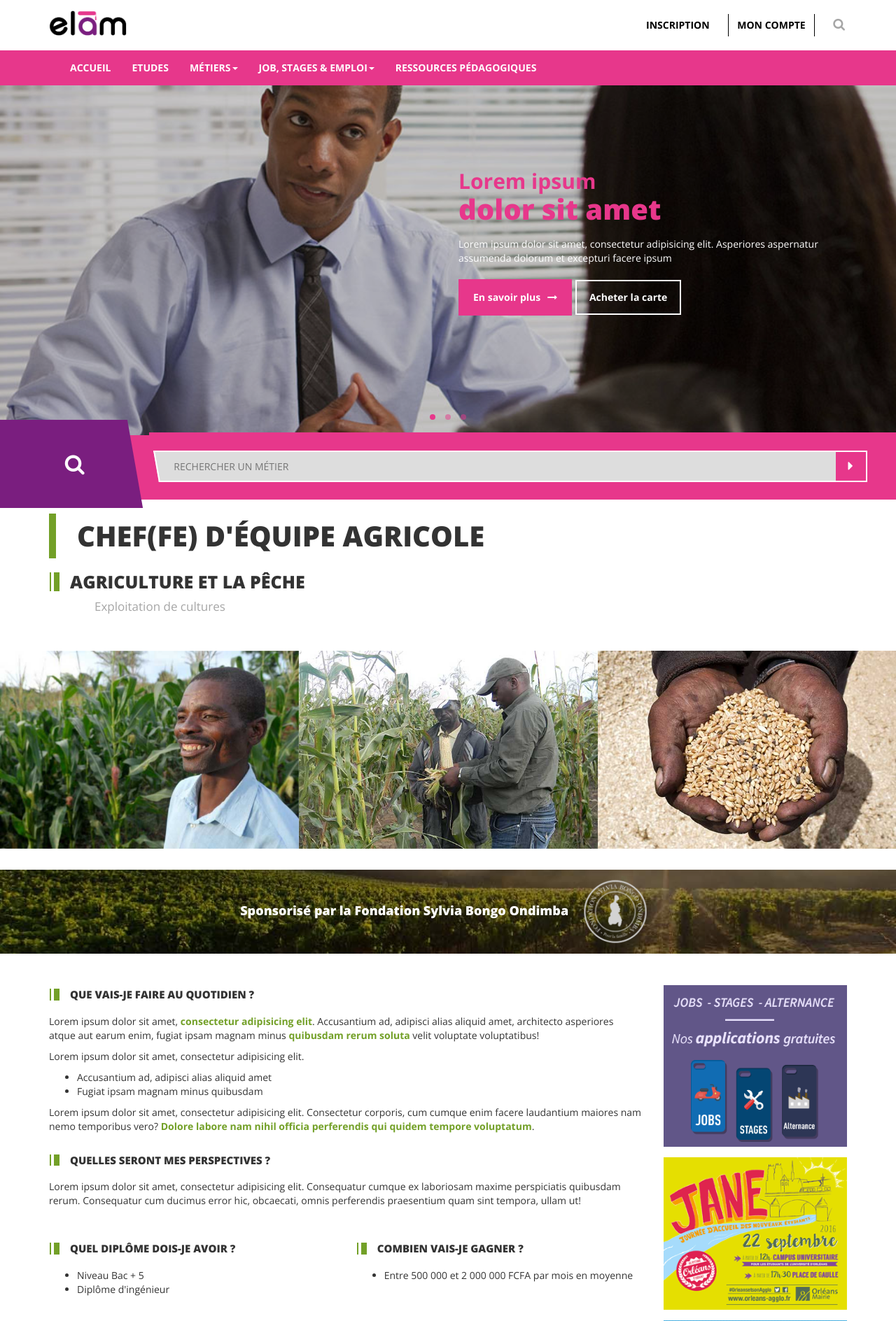
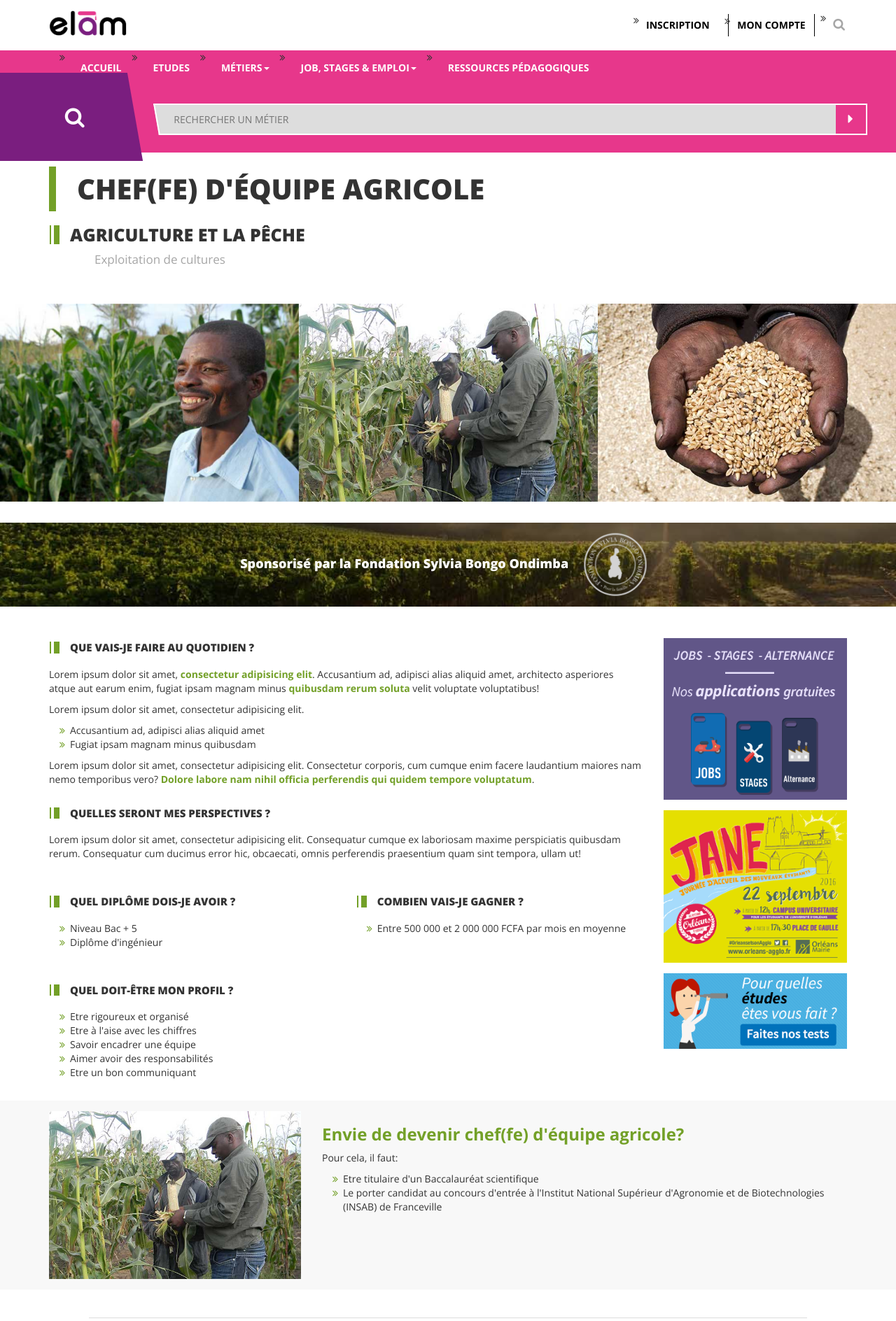
Before and after one commit to slenhtech/elam_html, a PHP site: page /page-metier.php in a window 1280 px wide. Shown: the top 1888 px of the page at 70% size. Run offline with PHP 8.4, Linux system fonts and the light colour scheme; some libraries are stand-ins or nearby versions.

Commit message:
Ajout du block "envie de devenir..."

```diff
--- a/css/_global.scss
+++ b/css/_global.scss
@@ -11,6 +11,25 @@
 
 .data-animated{
   @include animation(0.8s, 0, 1);
+}
+
+ul {
+  list-style: none;
+  padding-left: 15px;
+}
+
+.li,
+li {
+  padding-left: 15px;
+  position: relative;
+}
+
+li:before,
+.li:before {
+  content: '\f101';
+  font-family: 'FontAwesome', sans-serif;
+  position: absolute;
+  left: 0;
 }
 
 .read-more{
--- a/css/_job-details.scss
+++ b/css/_job-details.scss
@@ -1,23 +1,6 @@
 .job-details{
   .job-title{
     margin-bottom: 60px;
-  }
-  ul{
-    list-style: none;
-    padding: 0;
-  }
-
-  .li,
-  li{
-    padding-left: 15px;
-    position: relative;
-  }
-  li:before,
-  .li:before{
-    content: '\f101';
-    font-family: 'FontAwesome', sans-serif;
-    position: absolute;
-    left: 0;
   }
 
   .job-detail{
--- a/css/_secteur-activite.scss
+++ b/css/_secteur-activite.scss
@@ -79,7 +79,13 @@
   z-index: 0;
 }
 
-
+.envie-de-devenir {
+  padding: 15px 0;
+  background-color: #f8f8f8;
+  .the-title {
+    font-weight: $font-weight-bold;
+  }
+}
 
 
 .separator{
--- a/css/elam-colors.php
+++ b/css/elam-colors.php
@@ -106,8 +106,10 @@
     border-bottom-color: rgb(<?php echo elam_getColor($colorName);?>); }
 .<?php echo $className;?> .job-detail .field-title:before {
     background-color: rgb(<?php echo elam_getColor($colorName);?>); }
-.<?php echo $className;?> .job-detail li:before,
-.<?php echo $className;?> .job-detail .li:before {
+    .<?php echo $className; ?> li:before,
+    .<?php echo $className; ?> .li:before {
     color: rgb(<?php echo elam_getColor($colorName);?>); }
+    .<?php echo $className; ?>.envie-de-devenir .the-title{
+    color: rgb(<?php echo elam_getColor($colorName); ?>);}
 
 <?php endforeach;?>
--- a/css/style.css
+++ b/css/style.css
@@ -42,6 +42,25 @@
   -o-animation-duration: 0.8s;
   -o-animation-delay: 0;
   -o-animation-iteration-count: 1; }
+
+ul {
+  list-style: none;
+  padding-left: 15px;
+}
+
+.li,
+li {
+  padding-left: 15px;
+  position: relative;
+}
+
+li:before,
+.li:before {
+  content: '\f101';
+  font-family: 'FontAwesome', sans-serif;
+  position: absolute;
+  left: 0;
+}
 
 .read-more {
   color: #fa4b0c;
@@ -444,19 +463,6 @@
 
 .job-details .job-title {
   margin-bottom: 60px; }
-.job-details ul {
-  list-style: none;
-  padding: 0; }
-.job-details .li,
-.job-details li {
-  padding-left: 15px;
-  position: relative; }
-.job-details li:before,
-.job-details .li:before {
-  content: '\f101';
-  font-family: 'FontAwesome', sans-serif;
-  position: absolute;
-  left: 0; }
 .job-details .job-detail {
   border-left: solid;
   border-left: solid 2px #ddd;
@@ -595,6 +601,15 @@
   top: 0;
   background-color: rgba(0, 0, 0, 0.4);
   z-index: 0; }
+
+.envie-de-devenir {
+  padding: 15px 0;
+  background-color: #f8f8f8;
+}
+
+.envie-de-devenir .the-title {
+  font-weight: 700;
+}
 
 .separator {
   display: block;
--- a/page-metier-liste.php
+++ b/page-metier-liste.php
@@ -27,7 +27,7 @@
         <div class="row">
             <div id="grande-liste-metiers" class="col-sm-9">
                 <?php for($i = 1; $i <= 15; $i++):?>
-                    <a href="#" class="row metier">
+                    <a href="page-metier.php" class="row metier">
                         <div class="col-sm-3" data-animate="fadeInUp">
                             <div class="image">
                                 <img src="img/farmer.jpg"image" class="img-responsive"/>
--- a/page-metier.php
+++ b/page-metier.php
@@ -4,7 +4,7 @@
          Top slider
 ============================== -->
 
-<?php include_once "inc/top_slider.php";?>
+<?php /*include_once "inc/top_slider.php";*/ ?>
 
 
 <!-- ============================
@@ -41,8 +41,8 @@
     </div>
 </div>
 
-<div class="container <?php echo $secteurClass;?>">
-    <div id="main-content">
+<div class="container <?php echo $secteurClass; ?>">
+    <div class="main-content">
         <div class="row">
             <div class="col-sm-9">
                 <div class="sub-section">
@@ -62,7 +62,6 @@
                                 nam nihil officia perferendis qui quidem tempore voluptatum</strong>.</p>
                     </div>
                 </div>
-
                 <div class="sub-section">
                     <h3 class="sub-section-title">Quelles seront mes perspectives ?</h3>
                     <div class="the-content">
@@ -71,7 +70,6 @@
                             obcaecati, omnis perferendis praesentium quam sint tempora, ullam ut!</p>
                     </div>
                 </div>
-
                 <div class="row">
                     <div class="col-sm-6">
                         <div class="sub-section">
@@ -91,14 +89,13 @@
                         </div>
                     </div>
                 </div>
-
                 <div class="sub-section">
                     <h3 class="sub-section-title">Quel doit-être mon profil ?</h3>
                     <ul>
                         <li>Etre rigoureux et organisé</li>
                         <li>Etre à l'aise avec les chiffres</li>
                         <li>Savoir encadrer une équipe</li>
-                            <li>AImer avoir des responsabilités</li>
+                        <li>Aimer avoir des responsabilités</li>
                         <li>Etre un bon communiquant</li>
                     </ul>
                 </div>
@@ -112,7 +109,33 @@
                 <a href="#"><img src="img/pub/3.gif" alt="Pub"/></a>
             </div>
         </div>
+    </div>
+</div>
 
+<div class="envie-de-devenir  <?php echo $secteurClass; ?>">
+    <div class="container">
+        <div class="row">
+            <div class="col-sm-4">
+                <img src="img/metier2.jpg" class="img-responsive" alt="image">
+            </div>
+            <div class="col-sm-8">
+                <h3 class="the-title">Envie de devenir chef(fe) d'équipe agricole?</h3>
+                <div class="the-content">
+                    <p>Pour cela, il faut:</p>
+                    <ul>
+                        <li>Etre titulaire d'un Baccalauréat scientifique</li>
+                        <li>Le porter candidat au concours d'entrée à l'Institut National Supérieur d'Agronomie et de
+                            Biotechnologies (INSAB) de Franceville
+                        </li>
+                    </ul>
+                </div>
+            </div>
+        </div>
+    </div>
+</div>
+
+<div class="container <?php echo $secteurClass; ?>">
+    <div class="main-content">
 
         <span class="separator"></span>
 
@@ -129,9 +152,10 @@
                         <span class="control next fa fa-angle-right"></span>
                     </div>
                     <div class="owl-carousel owl-theme">
-                            <?php for($i = 2; $i <=8; $i++):?>
+                        <?php for ($i = 2; $i <= 8; $i++): ?>
                             <div class="slide">
-                                    <img  class="lazyOwl" data-src="img/<?php echo $i;?>.jpg" src="img/<?php echo $i;?>.jpg" alt="Image">
+                                <img class="lazyOwl" data-src="img/<?php echo $i; ?>.jpg"
+                                     src="img/<?php echo $i; ?>.jpg" alt="Image">
 
                                 <span class="the-title">Ingénieur agricole</span>
                                 <span class="search-icon" title="En savoir plus"></span>
@@ -144,9 +168,10 @@
                     <h3 class="section-title">Autres metiers liés</h3>
 
                     <div id="liste_metiers" class="row">
-                            <?php for ($i =0; $i < 10; $i++):?>
-                                <div class="col-xs-6 col-sm-4"><a href="page-metier-par-secteur.php">Mécanicien(ne) agricole</a></div>
-                            <?php endfor;?>
+                        <?php for ($i = 0; $i < 10; $i++): ?>
+                            <div class="col-xs-6 col-sm-4"><a href="page-metier-par-secteur.php">Mécanicien(ne)
+                                    agricole</a></div>
+                        <?php endfor; ?>
                     </div>
 
                     <a href="page-metier-par-secteur.php" class="btn plus">Lire la suite</a>
@@ -156,16 +181,22 @@
                     <h3 class="section-title">Témoignages</h3>
 
                     <div class="owl-carousel owl-theme">
-                            <?php for($i = 0; $i <=8; $i++):?>
+                        <?php for ($i = 0; $i <= 8; $i++): ?>
                             <div class="slide">
                                 <div class="the-picture-thumbnail">
-                                        <img class="lazyOwl" src="img/slides/slide2.jpg" data-src="img/slides/slide2.jpg" alt="Image">
+                                    <img class="lazyOwl" src="img/slides/slide2.jpg" data-src="img/slides/slide2.jpg"
+                                         alt="Image">
                                 </div>
                                 <div class="the-details">
-                                        <strong>John Doe,</strong>  Company Inc.
+                                    <strong>John Doe,</strong> Company Inc.
                                 </div>
                                 <div class="the-content">
-                                        "Lorem ipsum dolor sit amet, consectetur adipisicing elit. Assumenda maxime nobis nulla vel? Accusamus, animi culpa deserunt impedit in iure laboriosam, laudantium natus nostrum quam quasi quis repudiandae veniam voluptate. Lorem ipsum dolor sit amet, consectetur adipisicing elit. Aliquam corporis eum itaque nesciunt temporibus! A accusamus accusantium consequatur, esse ex facere nesciunt pariatur praesentium rem saepe similique, sint sit voluptatum."
+                                    "Lorem ipsum dolor sit amet, consectetur adipisicing elit. Assumenda maxime nobis
+                                    nulla vel? Accusamus, animi culpa deserunt impedit in iure laboriosam, laudantium
+                                    natus nostrum quam quasi quis repudiandae veniam voluptate. Lorem ipsum dolor sit
+                                    amet, consectetur adipisicing elit. Aliquam corporis eum itaque nesciunt temporibus!
+                                    A accusamus accusantium consequatur, esse ex facere nesciunt pariatur praesentium
+                                    rem saepe similique, sint sit voluptatum."
                                 </div>
                             </div>
                         <?php endfor; ?>
```
Also changed, not shown: 1 other file. Lines whose indentation alone changed are shown as unchanged.
